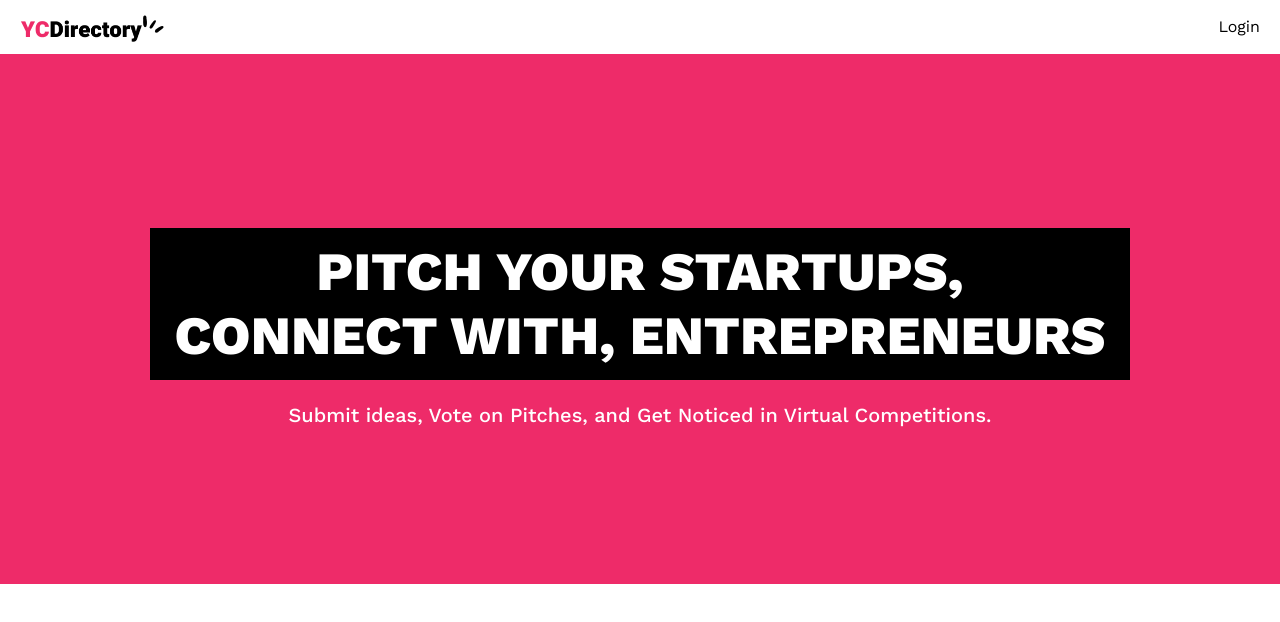
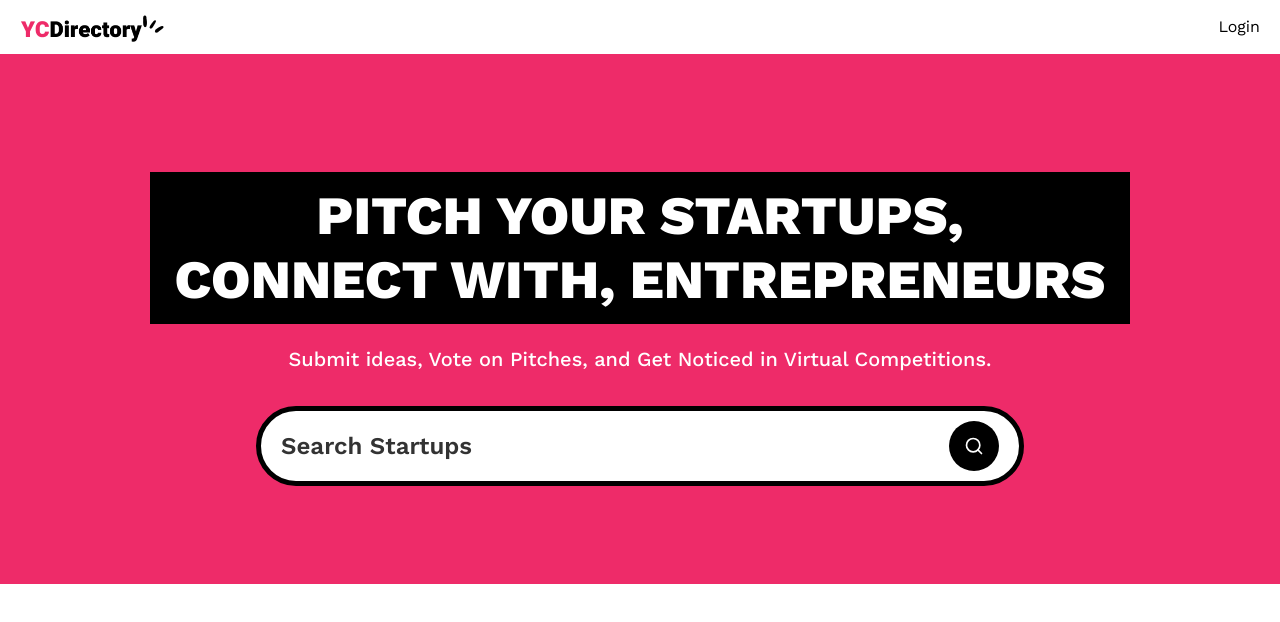
Before and after one commit to VanshShah174/StartHubs, a Next.js app: page / in a window 1280 px wide. Shown: the top 622 px of the page. Built offline with nearby package versions, Linux system fonts and the light colour scheme; no server answers.

Commit message:
Search Section implemented with next js new Search Params Feature

```diff
--- a/app/(root)/layout.tsx
+++ b/app/(root)/layout.tsx
@@ -1,5 +1,5 @@
 import React from "react";
-import Navbar from "../components/Navbar";
+import Navbar from "../../components/Navbar";
 
 export default function Layout({children}: Readonly<{children: React.ReactNode}>) {
     return (
--- a/app/(root)/page.tsx
+++ b/app/(root)/page.tsx
@@ -1,6 +1,13 @@
 import Image from "next/image";
+import SearchForm from "../../components/SearchForm";
 
-export default function Home() {
+export default async function Home({searchParams} :
+   {
+    searchParams: Promise<{ query ?: string}>
+   }) {
+
+    const query = (await searchParams).query;
+
   return (
     <>
     <section className="pink_container">
@@ -12,6 +19,7 @@
         Competitions.
     </p>
 
+      <SearchForm query={query} />
 
     </section>
     </>
--- /dev/null
+++ b/components/SearchForm.tsx
@@ -0,0 +1,27 @@
+import React from 'react'
+import Form from 'next/form';
+import SearchFormReset from './SearchFormReset';
+import { Search } from 'lucide-react';
+
+const SearchForm = ({query}: {query?: string}) => {
+
+  return (
+    <Form action='/' scroll={false} className='search-form'>
+    <input
+    name='query'
+    defaultValue={query}
+    className='search-input'
+    placeholder='Search Startups'
+    />
+    <div className='flex gap-2'>
+        { query && <SearchFormReset />}
+
+        <button type='submit' className='search-btn text-white'>
+            <Search className='size-5' />
+        </button>
+    </div>
+     </Form>
+  )
+}
+
+export default SearchForm
--- /dev/null
+++ b/components/SearchFormReset.tsx
@@ -0,0 +1,26 @@
+"use client"
+
+import { X } from 'lucide-react';
+import Link from 'next/link';
+import React from 'react'
+
+const SearchFormReset = () => {
+
+    const query = "Test";
+
+    const reset = () => {
+        const form = document.querySelector(".search-form") as HTMLFormElement;
+
+        if (form) form.reset();
+    }
+
+  return (
+    <button type='reset' onClick={reset}>
+        <Link href="/" className="search-btn text-white">
+            <X className="size-5" />
+        </Link>
+    </button>
+  )
+}
+
+export default SearchFormReset
--- /dev/null
+++ b/components/ui/button.tsx
@@ -0,0 +1,57 @@
+import * as React from "react"
+import { Slot } from "@radix-ui/react-slot"
+import { cva, type VariantProps } from "class-variance-authority"
+
+import { cn } from "@/lib/utils"
+
+const buttonVariants = cva(
+  "inline-flex items-center justify-center gap-2 whitespace-nowrap rounded-md text-sm font-medium transition-colors focus-visible:outline-none focus-visible:ring-1 focus-visible:ring-ring disabled:pointer-events-none disabled:opacity-50 [&_svg]:pointer-events-none [&_svg]:size-4 [&_svg]:shrink-0",
+  {
+    variants: {
+      variant: {
+        default:
+          "bg-primary text-primary-foreground shadow hover:bg-primary/90",
+        destructive:
+          "bg-destructive text-destructive-foreground shadow-sm hover:bg-destructive/90",
+        outline:
+          "border border-input bg-background shadow-sm hover:bg-accent hover:text-accent-foreground",
+        secondary:
+          "bg-secondary text-secondary-foreground shadow-sm hover:bg-secondary/80",
+        ghost: "hover:bg-accent hover:text-accent-foreground",
+        link: "text-primary underline-offset-4 hover:underline",
+      },
+      size: {
+        default: "h-9 px-4 py-2",
+        sm: "h-8 rounded-md px-3 text-xs",
+        lg: "h-10 rounded-md px-8",
+        icon: "h-9 w-9",
+      },
+    },
+    defaultVariants: {
+      variant: "default",
+      size: "default",
+    },
+  }
+)
+
+export interface ButtonProps
+  extends React.ButtonHTMLAttributes<HTMLButtonElement>,
+    VariantProps<typeof buttonVariants> {
+  asChild?: boolean
+}
+
+const Button = React.forwardRef<HTMLButtonElement, ButtonProps>(
+  ({ className, variant, size, asChild = false, ...props }, ref) => {
+    const Comp = asChild ? Slot : "button"
+    return (
+      <Comp
+        className={cn(buttonVariants({ variant, size, className }))}
+        ref={ref}
+        {...props}
+      />
+    )
+  }
+)
+Button.displayName = "Button"
+
+export { Button, buttonVariants }
--- a/package.json
+++ b/package.json
@@ -14,6 +14,7 @@
     "react-dom": "$react-dom"
   },
   "dependencies": {
+    "@radix-ui/react-slot": "^1.1.0",
     "@tailwindcss/typography": "^0.5.15",
     "class-variance-authority": "^0.7.0",
     "clsx": "^2.1.1",
```
Also changed, not shown: components/Navbar.tsx (renamed from app/components/Navbar.tsx), 1 other file (tests, documents, lock files or other folders).
